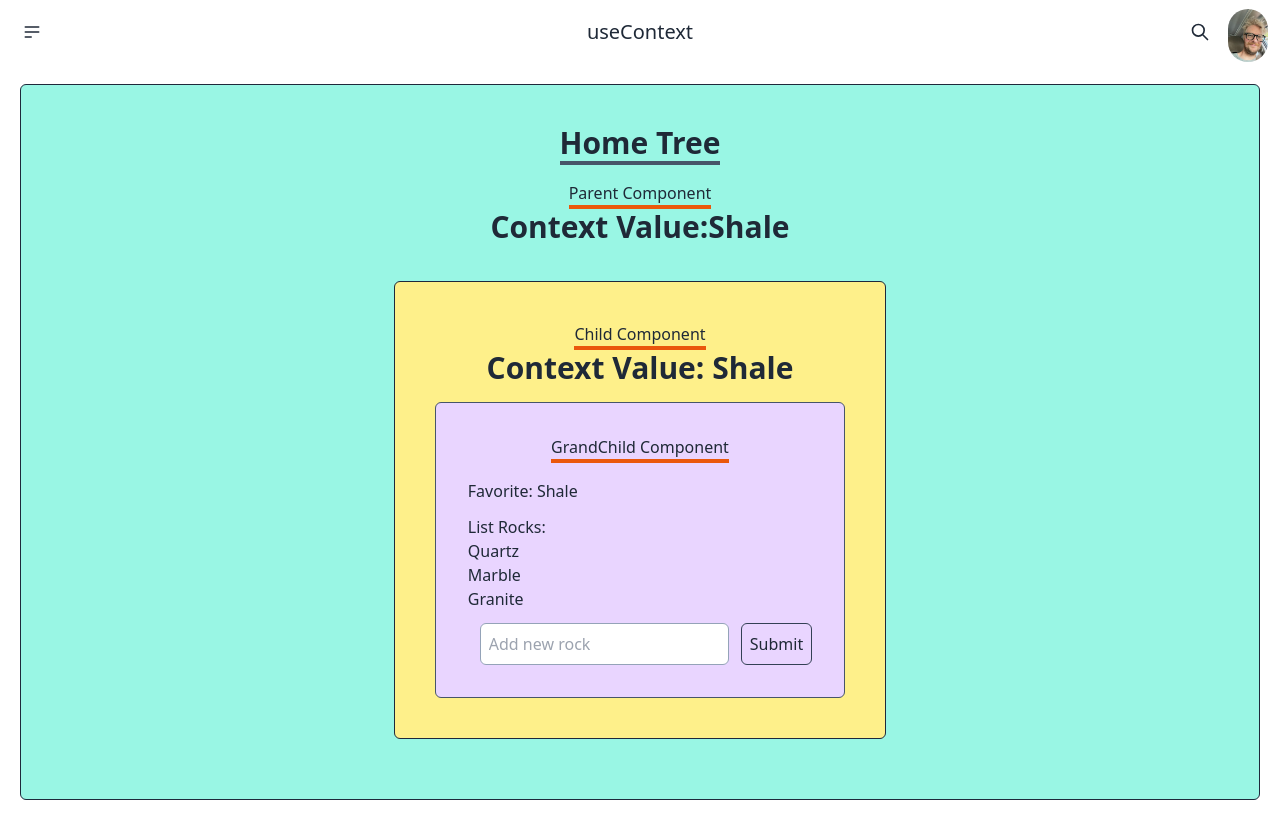
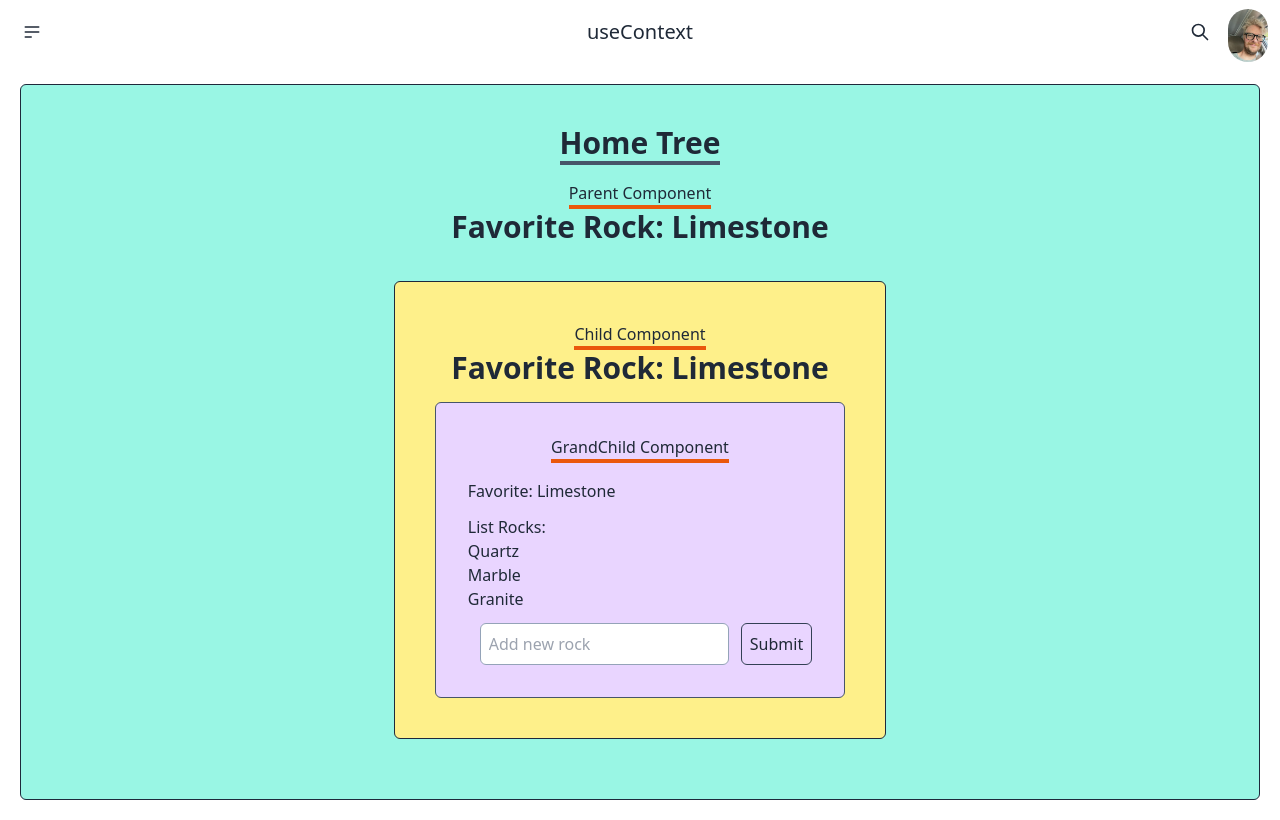
Before and after one commit to krsnamara/usecontext-nextjs, a Next.js app: page / in a window 1280 px wide. Built offline with nearby package versions, Linux system fonts and the light colour scheme.

Commit message:
more styling

```diff
--- a/app/blog/page.tsx
+++ b/app/blog/page.tsx
@@ -11,7 +11,10 @@ export default function Blog() {
         Blog Tree
       </div>
       <div className="border-b-orange-600 border-b-4">Parent Component</div>
-      <div className="text-3xl font-bold mb-4"> Context Value:{rocks.rock}</div>
+      <div className="text-3xl font-bold mb-4">
+        {' '}
+        Favorite Rock: {rocks.rock}
+      </div>
       <div>
         <Child />
       </div>
--- a/app/page.tsx
+++ b/app/page.tsx
@@ -11,7 +11,10 @@ export default function Home() {
         Home Tree
       </div>
       <div className="border-b-orange-600 border-b-4">Parent Component</div>
-      <div className="text-3xl font-bold mb-4"> Context Value:{rocks.rock}</div>
+      <div className="text-3xl font-bold mb-4">
+        {' '}
+        Favorite Rock: {rocks.rock}
+      </div>
       <div>
         <Child />
       </div>
--- a/components/Child.tsx
+++ b/components/Child.tsx
@@ -7,7 +7,7 @@ export function Child() {
   return (
     <div className="flex flex-col items-center border border-solid border-slate-800 m-5 p-10 rounded-md bg-yellow-200">
       <div className="border-b-orange-600 border-b-4">Child Component</div>
-      <div className="text-3xl font-bold mb-4"> Context Value: {user.rock}</div>
+      <div className="text-3xl font-bold mb-4"> Favorite Rock: {user.rock}</div>
       <div>
         <GrandChild />
       </div>
--- a/components/GrandChild.tsx
+++ b/components/GrandChild.tsx
@@ -7,7 +7,7 @@ export default function GrandChild() {
   const { rock, setRock, data, setData } = useGlobalContext()
 
   useEffect(() => {
-    setRock('Shale')
+    setRock('Limestone')
     setData([{ rock: 'Quartz' }, { rock: 'Marble' }, { rock: 'Granite' }])
   }, [setData, setRock])
 
```
